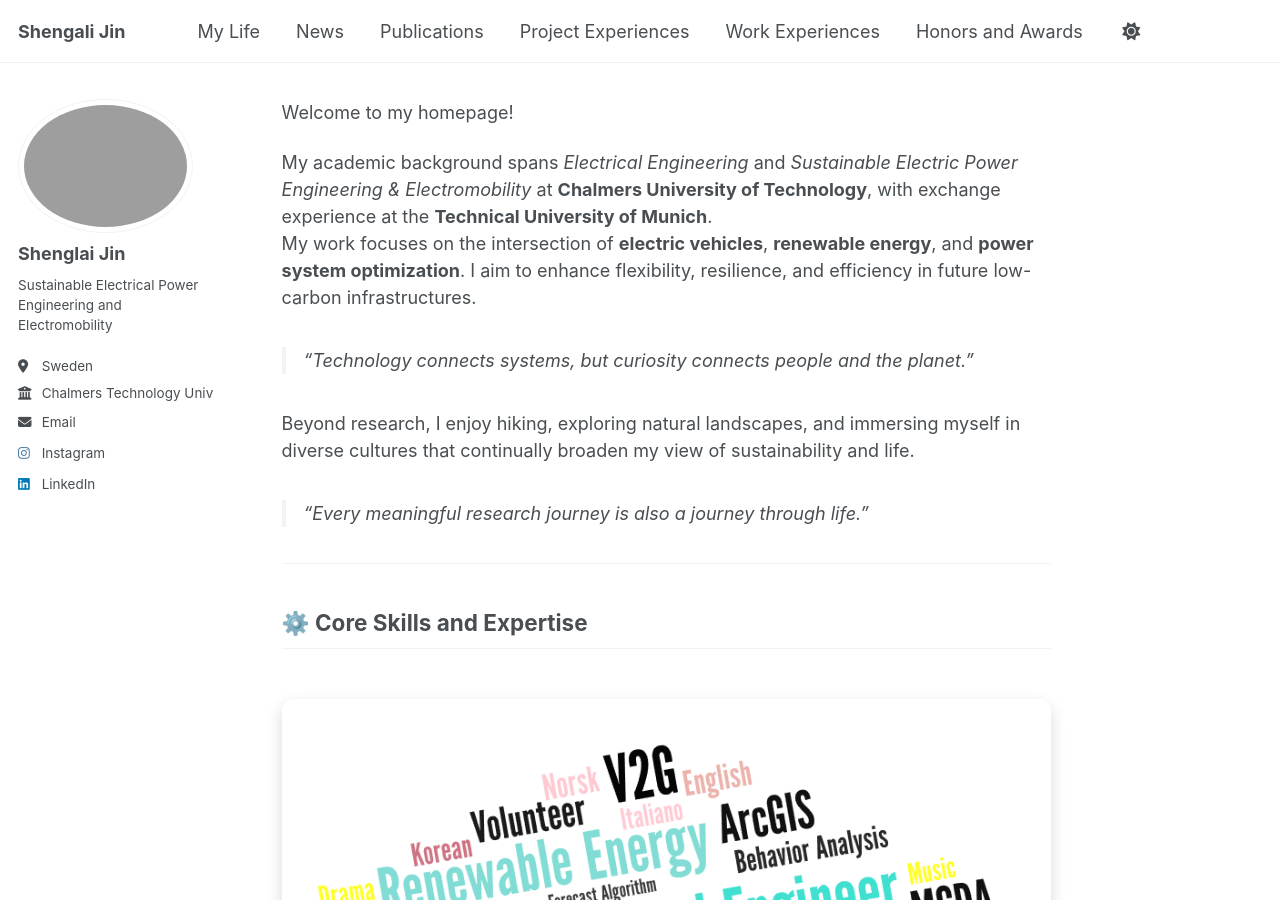
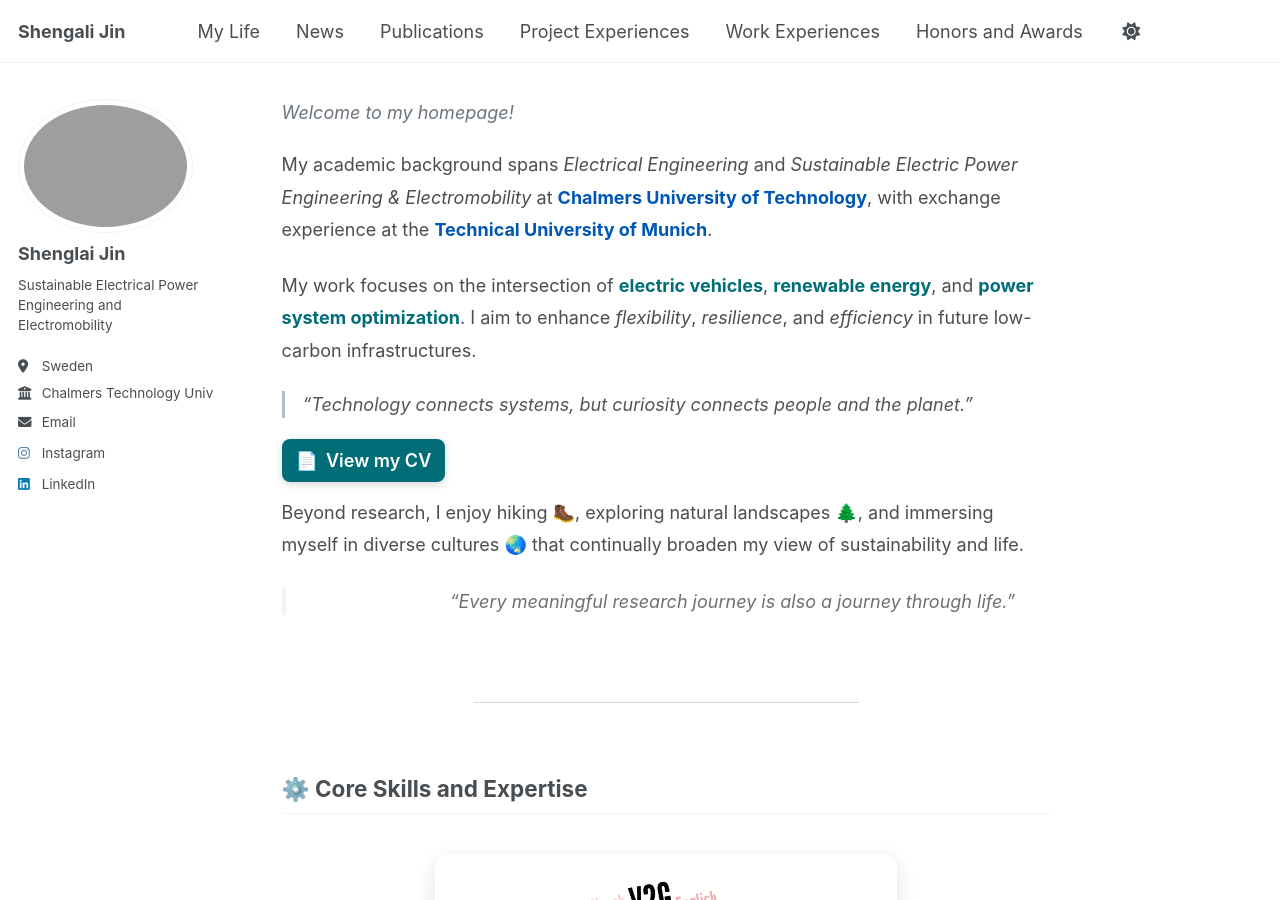
Before and after one commit to shenglaijin1999/shenglaijin1999.github.io, a Jekyll site: the page built from _pages/about.md, in a window 1280 px wide and 900 px high. Built offline with Jekyll 4.4.1, drawn with Linux system fonts in a browser that asks for light colours; a script that is not in the unit is left out.

Commit message:
Update about.md

```diff
--- a/_pages/about.md
+++ b/_pages/about.md
@@ -6,30 +6,55 @@ redirect_from:
   - /about.html
 ---
 
-Welcome to my homepage!
+<span style="color:#6c757d; font-style:italic;">Welcome to my homepage!</span>
 
-My academic background spans *Electrical Engineering* and *Sustainable Electric Power Engineering & Electromobility* at **Chalmers University of Technology**, with exchange experience at the **Technical University of Munich**.
-My work focuses on the intersection of **electric vehicles**, **renewable energy**, and **power system optimization**. I aim to enhance flexibility, resilience, and efficiency in future low-carbon infrastructures.
+<p style="line-height:1.8; margin-top:0.6em;">
+My academic background spans <em>Electrical Engineering</em> and <em>Sustainable Electric Power Engineering & Electromobility</em> at <strong style="color:#0056b3;">Chalmers University of Technology</strong>, with exchange experience at the <strong style="color:#0056b3;">Technical University of Munich</strong>.
+</p>
 
-> “Technology connects systems, but curiosity connects people and the planet.”
+<p style="line-height:1.8; margin-top:0.8em;">
+My work focuses on the intersection of <strong style="color:#006d77;">electric vehicles</strong>,
+<strong style="color:#006d77;">renewable energy</strong>, and
+<strong style="color:#006d77;">power system optimization</strong>.
+I aim to enhance <em>flexibility</em>, <em>resilience</em>, and <em>efficiency</em> in future low-carbon infrastructures.
+</p>
 
-Beyond research, I enjoy hiking, exploring natural landscapes, and immersing myself in diverse cultures that continually broaden my view of sustainability and life.
+<blockquote style="border-left: 3px solid #b0bec5; padding-left: 1em; color:#555; font-style:italic; margin: 1.2em 0;">
+“Technology connects systems, but curiosity connects people and the planet.”
+</blockquote>
 
-> “Every meaningful research journey is also a journey through life.”
+<div style="margin-top:0.8em; margin-bottom:0.8em;">
+  <a href="/files/Shenglai_Jin_CV.pdf" target="_blank"
+     style="display:inline-flex; align-items:center; background-color:#006d77; color:white;
+            font-weight:600; padding:8px 14px; border-radius:8px; text-decoration:none;
+            box-shadow:0 3px 8px rgba(0,0,0,0.15); transition: all 0.3s ease;">
+    📄 <span style="margin-left:8px;">View my CV</span>
+  </a>
+</div>
+
+
+<p style="line-height:1.8;">
+Beyond research, I enjoy hiking 🥾, exploring natural landscapes 🌲, and immersing myself in diverse cultures 🌏 that continually broaden my view of sustainability and life.
+</p>
+
+<blockquote style="text-align:right; font-style:italic; color:#707070; margin-top:1.5em;">
+“Every meaningful research journey is also a journey through life.”
+</blockquote>
+
+<br>
+<hr style="width:50%; margin:auto; border:0; height:1px; background:#cfd8dc;">
+<br>
+
+## ⚙️ Core Skills and Expertise
+
+<div style="width: 60%; margin: 40px auto;">
+  <img src="/images/gallery/myself.png"
+       alt="Shenglai Jin word cloud"
+       style="width: 100%; display: block; margin: 0 auto; border-radius: 14px;
+              box-shadow: 0 6px 20px rgba(0,0,0,0.12);
+              transition: transform 0.3s ease, filter 0.3s ease;">
+</div>
 
 ---
 
-## ⚙️ Core Skills and Expertise
-
-<div style="width: 60%; margin: 50px auto;">
-  </div>
-  <img src="/images/gallery/myself.png"
-       alt="Chalmers"
-       style="width: 100%; display: block; margin: 0 auto; border-radius: 12px;
-              box-shadow: 0 6px 16px rgba(0,0,0,0.15);
-              transition: transform 0.3s ease, filter 0.3s ease;">
-
----
-
-
 **Contact:** [shenglai.jin@outlook.com](mailto:shenglai.jin@outlook.com)
```
